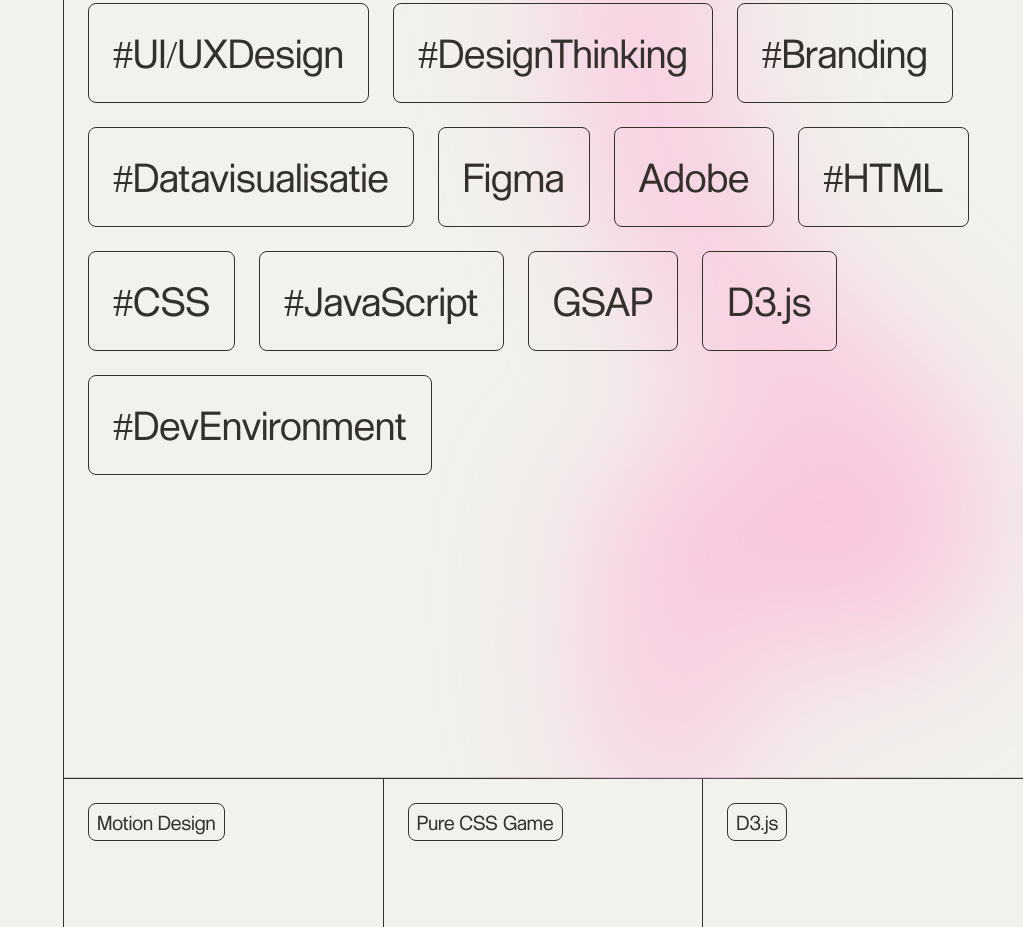
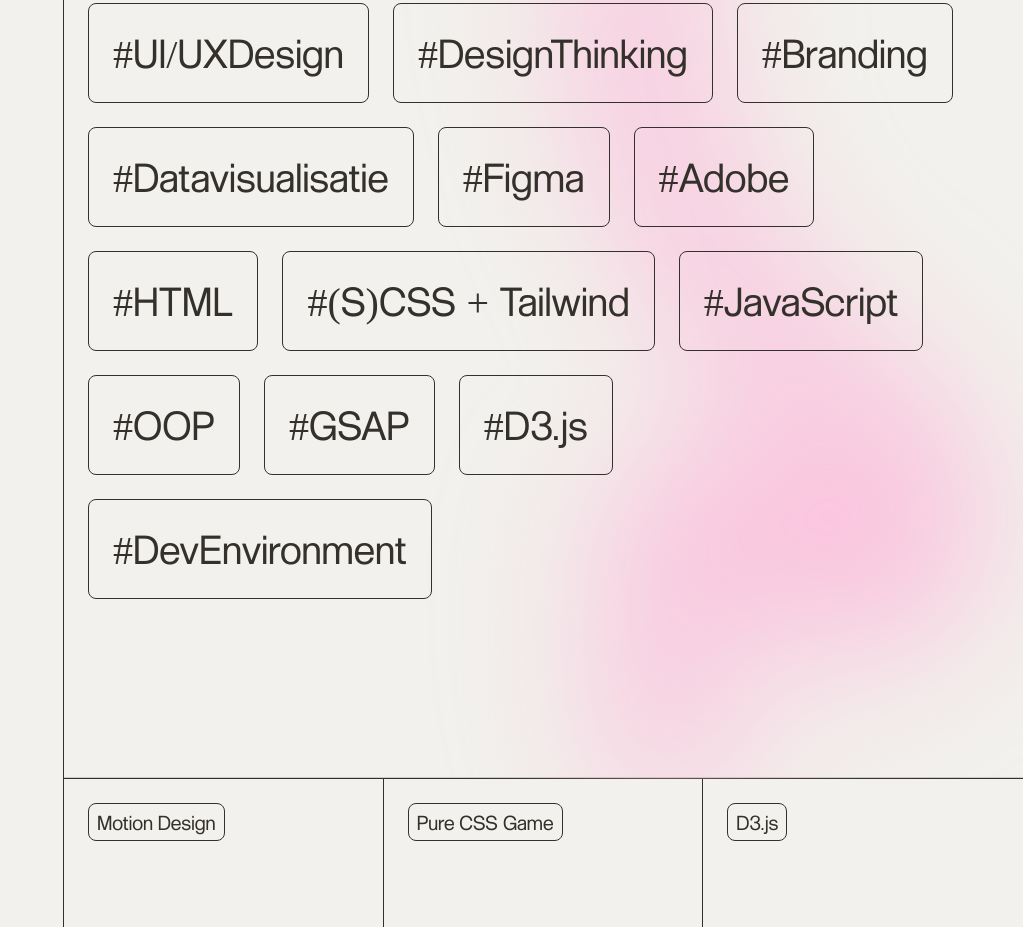
Before and after one commit to lynnwolters/opzoeknaareenstage, a plain HTML site: page index.html in a window 1280 px wide. Shown: the part 7773-8700 px from the top of the page, without its empty margins (257-1280 px from the left). Drawn offline with nearby package versions, Linux system fonts and the light colour scheme.

Commit message:
Update index.html

```diff
--- a/index.html
+++ b/index.html
@@ -209,13 +209,14 @@
                     <h3>#DesignThinking</h3>
                     <h3>#Branding</h3>
                     <h3>#Datavisualisatie</h3>
-                    <h3>Figma</h3>
-                    <h3>Adobe</h3>
+                    <h3>#Figma</h3>
+                    <h3>#Adobe</h3>
                     <h3>#HTML</h3>
-                    <h3>#CSS</h3>
+                    <h3>#(S)CSS + Tailwind</h3>
                     <h3>#JavaScript</h3>
-                    <h3>GSAP</h3>
-                    <h3>D3.js</h3>
+                    <h3>#OOP</h3>
+                    <h3>#GSAP</h3>
+                    <h3>#D3.js</h3>
                     <h3>#DevEnvironment</h3>
                     <div>
                         <img src="./img/blob.svg" alt="A blob figure">
```
